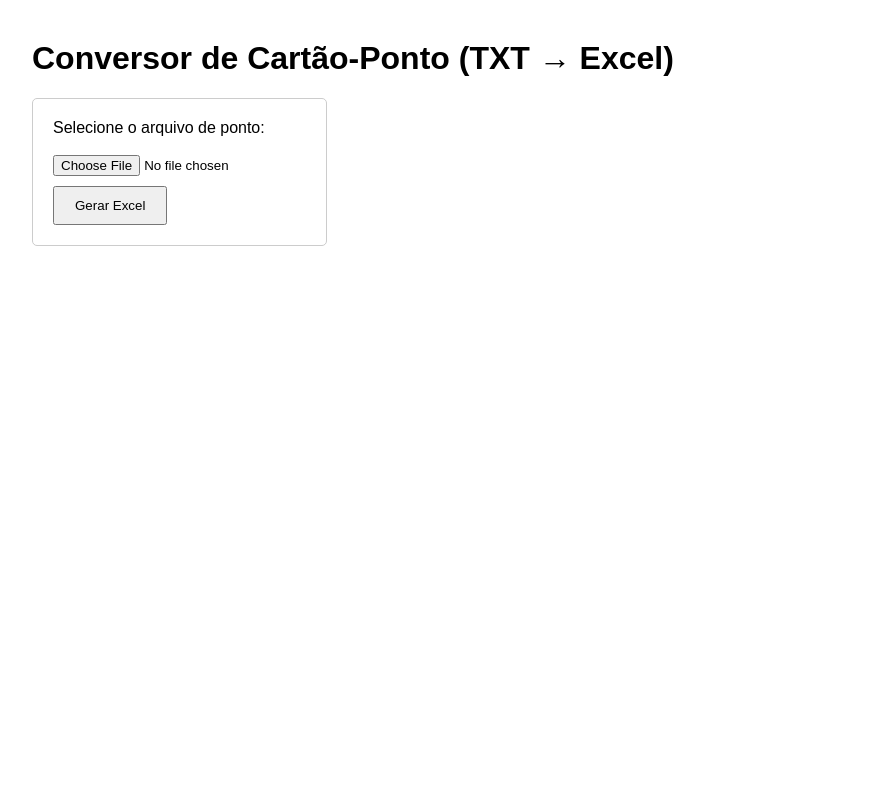
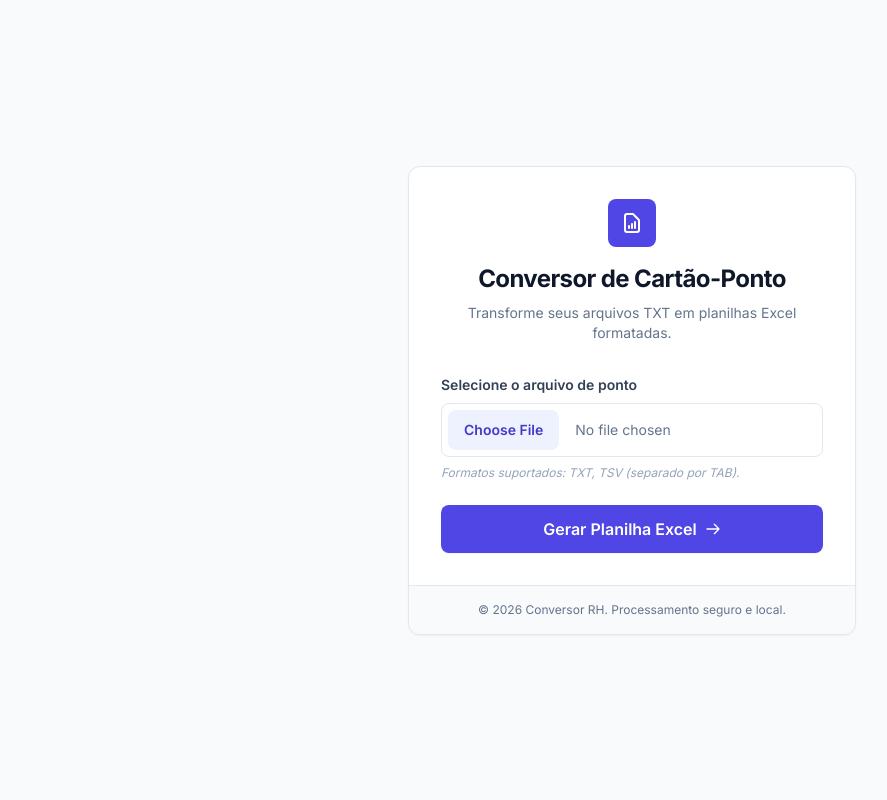
Before and after one commit to paulocesargarcia/ponto, a PHP site: page / in a window 1280 px wide. Shown: the whole page, without its empty margins (8-895 px from the left). Run offline with PHP 8.4, Linux system fonts and the light colour scheme; some libraries are stand-ins or nearby versions.

Commit message:
Enhance UI with Tailwind/shadcn-style and add Total summary row
- Redesigned the frontend using Tailwind CSS with a centered card layout inspired by shadcn/ui.
- Added a "Total" summary row at the bottom of each employee's sheet in the generated Excel.
- Improved Excel formatting with bold headers and auto-sized columns.
- Refined the SUM formula to correctly aggregate worked hours.
- Maintained support for flexible headers and no-extension files.

```diff
--- a/index.php
+++ b/index.php
@@ -6,6 +6,9 @@ use League\Csv\Reader;
 use PhpOffice\PhpSpreadsheet\Spreadsheet;
 use PhpOffice\PhpSpreadsheet\Writer\Xlsx;
 use PhpOffice\PhpSpreadsheet\Style\NumberFormat;
+use PhpOffice\PhpSpreadsheet\Style\Alignment;
+use PhpOffice\PhpSpreadsheet\Style\Border;
+use PhpOffice\PhpSpreadsheet\Style\Fill;
 
 $error = '';
 
@@ -49,7 +52,6 @@ if ($_SERVER['REQUEST_METHOD'] === 'POST' && isset($_FILES['file'])) {
                 return null;
             };
 
-            $hDept = $findHeader($map['dept']);
             $hId = $findHeader($map['id']);
             $hName = $findHeader($map['name']);
             $hDate = $findHeader($map['date']);
@@ -140,7 +142,10 @@ function generateExcel($collaborators) {
         $sheet->setCellValue('H1', 'Tarde');
         $sheet->setCellValue('I1', 'Total');
 
+        $sheet->getStyle('A1:I1')->getFont()->setBold(true);
+
         $row = 2;
+        $startRow = 2;
         foreach ($data['days'] as $date => $times) {
             sort($times); // Ensure times are in order
 
@@ -182,6 +187,14 @@ function generateExcel($collaborators) {
             $row++;
         }
 
+        $endDataRow = $row - 1;
+
+        // Add Total row
+        $row++; // Empty row
+        $sheet->setCellValue("I$row", "=SUM(I$startRow:I$endDataRow)");
+        $sheet->getStyle("I$row")->getNumberFormat()->setFormatCode('[h]:mm:ss');
+        $sheet->getStyle("I$row")->getFont()->setBold(true);
+
         // Auto size columns
         foreach (range('A', 'I') as $col) {
             $sheet->getColumnDimension($col)->setAutoSize(true);
@@ -212,34 +225,73 @@ function generateExcel($collaborators) {
 }
 ?>
 <!DOCTYPE html>
-<html lang="pt-br">
+<html lang="pt-br" class="h-full bg-slate-50">
 <head>
     <meta charset="UTF-8">
     <meta name="viewport" content="width=device-width, initial-scale=1.0">
     <title>Conversor de Cartão-Ponto</title>
+    <script src="https://cdn.tailwindcss.com"></script>
+    <link href="https://fonts.googleapis.com/css2?family=Inter:wght@400;500;600;700&display=swap" rel="stylesheet">
     <style>
-        body { font-family: sans-serif; margin: 40px; }
-        .error { color: red; margin-bottom: 20px; }
-        form { border: 1px solid #ccc; padding: 20px; border-radius: 5px; display: inline-block; }
-        input[type="file"] { margin-bottom: 10px; }
-        button { cursor: pointer; padding: 10px 20px; }
+        body { font-family: 'Inter', sans-serif; }
     </style>
 </head>
-<body>
-    <h1>Conversor de Cartão-Ponto (TXT → Excel)</h1>
+<body class="h-full flex flex-col items-center justify-center p-6">
+    <div class="w-full max-w-md">
+        <div class="bg-white rounded-xl shadow-sm border border-slate-200 overflow-hidden">
+            <div class="p-8">
+                <div class="flex flex-col items-center mb-8">
+                    <div class="w-12 h-12 bg-indigo-600 rounded-lg flex items-center justify-center mb-4">
+                        <svg class="w-6 h-6 text-white" fill="none" stroke="currentColor" viewBox="0 0 24 24" xmlns="http://www.w3.org/2000/svg">
+                            <path stroke-linecap="round" stroke-linejoin="round" stroke-width="2" d="M9 17v-2m3 2v-4m3 4v-6m2 10H7a2 2 0 01-2-2V5a2 2 0 012-2h5.586a1 1 0 01.707.293l5.414 5.414a1 1 0 01.293.707V19a2 2 0 01-2 2z"></path>
+                        </svg>
+                    </div>
+                    <h1 class="text-2xl font-bold text-slate-900 tracking-tight text-center">Conversor de Cartão-Ponto</h1>
+                    <p class="text-slate-500 mt-2 text-center text-sm">Transforme seus arquivos TXT em planilhas Excel formatadas.</p>
+                </div>
 
-    <?php if ($error): ?>
-        <div class="error"><?php echo htmlspecialchars($error); ?></div>
-    <?php endif; ?>
+                <?php if ($error): ?>
+                    <div class="mb-6 p-4 bg-red-50 border border-red-200 rounded-lg flex items-start gap-3">
+                        <svg class="w-5 h-5 text-red-500 mt-0.5 shrink-0" fill="none" stroke="currentColor" viewBox="0 0 24 24" xmlns="http://www.w3.org/2000/svg">
+                            <path stroke-linecap="round" stroke-linejoin="round" stroke-width="2" d="M12 8v4m0 4h.01M21 12a9 9 0 11-18 0 9 9 0 0118 0z"></path>
+                        </svg>
+                        <p class="text-sm text-red-700 font-medium"><?php echo htmlspecialchars($error); ?></p>
+                    </div>
+                <?php endif; ?>
 
-    <form action="index.php" method="post" enctype="multipart/form-data">
-        <div>
-            <label for="file">Selecione o arquivo de ponto:</label><br><br>
-            <input type="file" name="file" id="file" required>
+                <form action="index.php" method="post" enctype="multipart/form-data" class="space-y-6">
+                    <div>
+                        <label for="file" class="block text-sm font-semibold text-slate-700 mb-2">Selecione o arquivo de ponto</label>
+                        <div class="relative group">
+                            <input type="file" name="file" id="file" required
+                                class="block w-full text-sm text-slate-500
+                                file:mr-4 file:py-2.5 file:px-4
+                                file:rounded-lg file:border-0
+                                file:text-sm file:font-semibold
+                                file:bg-indigo-50 file:text-indigo-700
+                                hover:file:bg-indigo-100
+                                border border-slate-200 rounded-lg p-1.5
+                                group-hover:border-indigo-300 transition-colors
+                                focus:outline-none focus:ring-2 focus:ring-indigo-500 focus:border-indigo-500">
+                        </div>
+                        <p class="mt-2 text-xs text-slate-400 italic">Formatos suportados: TXT, TSV (separado por TAB).</p>
+                    </div>
+
+                    <button type="submit"
+                        class="w-full bg-indigo-600 hover:bg-indigo-700 text-white font-semibold py-3 px-4 rounded-lg shadow-sm transition-all duration-200 flex items-center justify-center gap-2 group focus:outline-none focus:ring-2 focus:ring-indigo-500 focus:ring-offset-2">
+                        <span>Gerar Planilha Excel</span>
+                        <svg class="w-4 h-4 group-hover:translate-x-0.5 transition-transform" fill="none" stroke="currentColor" viewBox="0 0 24 24" xmlns="http://www.w3.org/2000/svg">
+                            <path stroke-linecap="round" stroke-linejoin="round" stroke-width="2" d="M14 5l7 7m0 0l-7 7m7-7H3"></path>
+                        </svg>
+                    </button>
+                </form>
+            </div>
+            <div class="px-8 py-4 bg-slate-50 border-t border-slate-200">
+                <p class="text-center text-xs text-slate-500">
+                    &copy; <?php echo date('Y'); ?> Conversor RH. Processamento seguro e local.
+                </p>
+            </div>
         </div>
-        <div>
-            <button type="submit">Gerar Excel</button>
-        </div>
-    </form>
+    </div>
 </body>
 </html>
```
